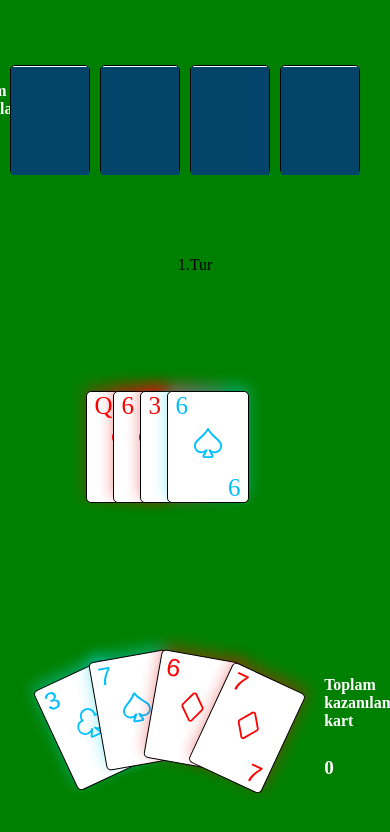
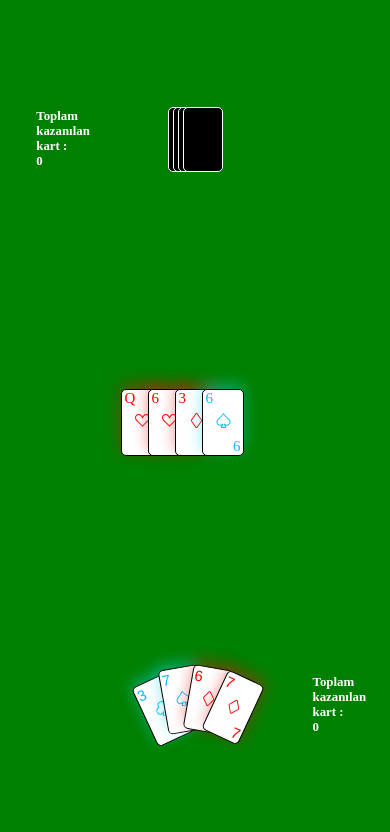
Before and after one commit to EmrullahUcel/card-Game, a React (Vite) app: page / in a window 390 px wide. Shown: the top 832 px of the page. Built offline with nearby package versions, Linux system fonts and the light colour scheme.

Commit message:
added player 2 bot and responsive desing

```diff
--- a/src/App.jsx
+++ b/src/App.jsx
@@ -4,7 +4,9 @@ import Board from "./components/Board";
 import React, { useState, useEffect } from "react";
 import shuffledCards from "./components/Cards/ShuffledCards";
 import "./style/App.css";
-const startDeck = [...shuffledCards];
+import "./style/phone.css";
+
+const startDeck = [...shuffledCards]; // başlangıç destesini burda tutuyoruz
 
 function App() {
   const [deck, setDeck] = useState(shuffledCards); // Karıştırılmış desteyi tutan state
@@ -63,13 +65,6 @@ function App() {
       window.location.reload();
     }
   };
-  useEffect(() => {
-    isOver();
-    lastCard();
-    if (randomplayer1Hand.length < 1 && randomplayer2Hand.length < 1) {
-      randomCards(); // Oyuncuların elinde kart kalmadığında kartları tekrar dağıtır
-    }
-  }, [turn]);
 
   const lastCard = () => {
     // bu if bloğunda kazanma koşullarını belirliyoruz
@@ -132,7 +127,7 @@ function App() {
         );
         setTakeCard(findCard);
         setTurn(true);
-      }, 500);
+      }, 350);
     } else {
       setTimeout(() => {
         const randomCardIndex = Math.floor(
@@ -148,11 +143,25 @@ function App() {
         );
         setTakeCard(randomPlayCard);
         setTurn(true);
-      }, 500);
+      }, 350);
     }
   };
+  useEffect(() => {}, [turn]);
 
   useEffect(() => {
+    console.log(
+      `"player 1 in kazandıkları :",${player1winCards.length},
+      "player 2 in kazandıkları :",${player2winCards.length},
+      "yerdeki kartlar :",${boardHand.length},
+      "player 1 in eli :",${randomplayer1Hand.length},
+      "player 2 nin eli :",${randomplayer2Hand.length},
+      "destedeki kartlar :",${deck.length}`
+    );
+    isOver();
+    lastCard();
+    if (randomplayer1Hand.length < 1 && randomplayer2Hand.length < 1) {
+      randomCards(); // Oyuncuların elinde kart kalmadığında kartları tekrar dağıtır
+    }
     if (!turn) {
       player2CardHandle();
     }
@@ -166,7 +175,7 @@ function App() {
         turn={turn}
         player2winCards={player2winCards}
       />
-      <p>{count}.Tur</p>
+
       {/* <button onClick={restartGame}>Baştan Başla</button> */}
       <Board
         boardHand={boardHand}
--- a/src/components/Board.jsx
+++ b/src/components/Board.jsx
@@ -1,12 +1,10 @@
 const Board = ({ boardHand }) => {
-  console.log(boardHand); // card nesnelerini konsola yazdır
   return (
     <div className="Board">
       {boardHand.map((card) => {
         const cardClassName = `cards ${card.color.toLowerCase()}Shadow`;
         return (
           <div
-            id="flipcard"
             style={{ color: card.color }}
             key={card.title}
             className={cardClassName}
--- a/src/components/Player1Board.jsx
+++ b/src/components/Player1Board.jsx
@@ -13,7 +13,7 @@ const Player1Board = ({
   };
   return (
     <div className="Player1Board">
-      <div className="playersWinBoard">
+      <div className="player1WinBoard">
         {player1winCards.map((card) => {
           return (
             <div style={{ color: card.color }} key={card.id} className="cards">
@@ -47,8 +47,11 @@ const Player1Board = ({
         })}
       </div>
       <div className="score-Board">
-        <h5>Toplam kazanılan kart</h5>
-        <p>{player1winCards.length}</p>
+        <h6>
+          Toplam kazanılan kart :
+          <br />
+          {player1winCards.length}
+        </h6>
       </div>
     </div>
   );
--- a/src/components/Player2Board.jsx
+++ b/src/components/Player2Board.jsx
@@ -2,7 +2,6 @@ import "../style/player2.css";
 
 const Player2Board = ({
   randomplayer2Hand,
-  turn,
   player2winCards,
   onCardSelected,
 }) => {
@@ -23,36 +22,32 @@ const Player2Board = ({
 
   return (
     <div className="Player2Board">
-      <div className="score-Board">
-        <h5>Toplam kazanılan kart</h5>
+      <div className="player2-score-Board">
+        <h6>
+          Toplam kazanılan kart :
+          <br />
           {player2winCards.length}
+        </h6>
       </div>
-      <div className="player2Hand">
+      <div className="player2Hand back">
         {randomplayer2Hand.map((card) => {
           return (
             <button
               style={{ color: card.color }}
               key={card.id}
               className="cards"
-              onClick={() => handleCardSelected(card)}
-              disabled={turn ? true : false}
             >
-              <div className="content">
-                <div className="card-front">
               <span className="card-title-top">{card.value}</span>
               <span className="card-icon">
                 <div>{card.icon}</div>
               </span>
               <span className="card-title-bottom">{card.value}</span>
-                </div>
-                <div className="card-back"></div>
-              </div>
             </button>
           );
         })}
       </div>
       {
-        <div className="playersWinBoard">
+        <div className="playersWinBoard player2winBoard">
           {player2winCards.map((card) => {
             return (
               <div
--- a/src/style/App.css
+++ b/src/style/App.css
@@ -22,7 +22,6 @@ body {
   justify-content: center;
   align-items: center;
   height: 38vh;
-  margin-left: -120px;
 }
 
 .cards:hover {
@@ -90,26 +89,22 @@ body {
 .playersWinBoard .cards {
   position: absolute;
 }
-.playersWinBoard .cards:first-child {
-  z-index: 1000;
-  background-color: aliceblue;
-  color: wheat;
+
+.Board .cards:nth-child(n + 4) {
+  margin-left: -45px;
+  z-index: 4;
+}
+.Board .cards:nth-child(3) {
+  margin-left: -45px;
+  z-index: 3;
+}
+.Board .cards:nth-child(2) {
+  margin-left: -45px;
+  z-index: 2;
 }
 .Board .cards:nth-child(1) {
-  margin-right: -60px;
+  margin-left: -45px;
   z-index: 1;
-}
-.Board .cards:nth-child(2) {
-  margin-right: -60px;
-  z-index: 2;
-}
-.Board .cards:nth-child(3) {
-  margin-right: -60px;
-  z-index: 3;
-}
-.Board .cards:nth-child(n + 4) {
-  margin-right: -60px;
-  z-index: 4;
 }
 .score-Board {
   width: 50px;
@@ -117,3 +112,9 @@ body {
   font-weight: bold;
   color: white;
 }
+.player2-score-Board {
+  width: 50px;
+  font-size: larger;
+  font-weight: bold;
+  color: white;
+}
--- a/src/style/phone.css
+++ b/src/style/phone.css
@@ -0,0 +1,159 @@
+@media screen and (max-width: 650px) {
+  .cards {
+    width: 50px;
+    height: 80px;
+    border: 0.5px solid black;
+    border-radius: 5px;
+    margin: 5px;
+    color: red;
+    background-color: rgb(255, 255, 255);
+    cursor: pointer;
+    display: flex;
+    flex-direction: column;
+    justify-content: space-between;
+    align-items: center;
+    position: relative;
+  }
+  .cards .card-title-top {
+    margin-left: 10px;
+    width: 50px;
+    display: flex;
+    justify-content: flex-start;
+    font-size: 15px;
+  }
+  .cards .card-title-bottom {
+    width: 50px;
+    display: flex;
+    justify-content: flex-end;
+    font-size: 15px;
+    margin-right: 10px;
+  }
+  .cards .card-icon {
+    font-size: 20px;
+  }
+  .Board .cards:nth-child(n + 4) {
+    margin-left: -30px;
+    z-index: 4;
+  }
+  .Board .cards:nth-child(3) {
+    margin-left: -30px;
+    z-index: 3;
+  }
+  .Board .cards:nth-child(2) {
+    margin-left: -30px;
+    z-index: 2;
+  }
+  .Board .cards:nth-child(1) {
+    margin-left: -0px;
+    z-index: 1;
+  }
+  .player1Hand .cards:nth-child(-n + 1) {
+    transform: rotate(-25deg);
+    margin-right: -35px;
+    margin-top: 15px;
+    z-index: 1;
+  }
+  .player1Hand .cards:nth-child(2) {
+    transform: rotate(-10deg);
+    margin-top: 5px;
+    z-index: 2;
+  }
+  .player1Hand .cards:nth-child(3) {
+    transform: rotate(10deg);
+    margin-top: 5px;
+    margin-left: -30px;
+    z-index: 3;
+  }
+  .player2Hand {
+    margin-left: 40px;
+  }
+  .player2Hand .cards {
+    margin-left: -40px;
+    border: 1px solid white;
+  }
+}
+@media screen and (max-width: 500px) {
+  .cards {
+    width: 40px;
+    height: 65px;
+    border: 0.5px solid black;
+    border-radius: 5px;
+    margin: 5px;
+    color: red;
+    background-color: rgb(255, 255, 255);
+    cursor: pointer;
+    display: flex;
+    flex-direction: column;
+    justify-content: space-between;
+    align-items: center;
+    position: relative;
+  }
+  .cards .card-title-top {
+    margin-left: 15px;
+    width: 50px;
+    display: flex;
+    justify-content: flex-start;
+    font-size: 15px;
+  }
+  .cards .card-title-bottom {
+    width: 50px;
+    display: flex;
+    justify-content: flex-end;
+    font-size: 15px;
+    margin-right: 15px;
+  }
+  .cards .card-icon {
+    font-size: 15px;
+  }
+  .Board .cards:nth-child(n + 4) {
+    margin-left: -20px;
+    z-index: 4;
+  }
+  .Board .cards:nth-child(3) {
+    margin-left: -20px;
+    z-index: 3;
+  }
+  .Board .cards:nth-child(2) {
+    margin-left: -20px;
+    z-index: 2;
+  }
+  .Board .cards:nth-child(1) {
+    margin-left: -20px;
+    z-index: 1;
+  }
+  .playersWinBoard .cards {
+    margin-left: -20px;
+  }
+  .player2winBoard {
+    margin-right: -45px;
+  }
+  .player1Hand .cards:nth-child(-n + 1) {
+    transform: rotate(-25deg);
+    margin-right: -25px;
+    margin-top: 15px;
+    z-index: 1;
+  }
+  .player1Hand .cards:nth-child(2) {
+    transform: rotate(-10deg);
+    margin-top: 5px;
+    z-index: 2;
+  }
+  .player1Hand .cards:nth-child(3) {
+    transform: rotate(10deg);
+    margin-top: 5px;
+    margin-left: -20px;
+    z-index: 3;
+  }
+  .player1Hand .cards:nth-child(4) {
+    transform: rotate(25deg);
+    margin-top: 13px;
+    margin-left: -20px;
+    z-index: 4;
+  }
+  .player1Hand {
+    margin-left: 55px;
+  }
+  .player1WinBoard .cards {
+    margin-left: -5px;
+  }
+}
--- a/src/style/player1.css
+++ b/src/style/player1.css
@@ -31,3 +31,6 @@
   margin-left: -30px;
   z-index: 4;
 }
+.player1WinBoard .cards {
+  position: absolute;
+}
--- a/src/style/player2.css
+++ b/src/style/player2.css
@@ -10,7 +10,7 @@
   display: flex;
 }
 
-.player2Hand .cards {
+/* .player2Hand .cards {
   perspective: 500px;
 }
 .player2Hand .cards .content {
@@ -35,4 +35,19 @@
   background: #03446a;
   color: white;
   transform: rotateY(180deg);
+} */
+.player2Hand {
+  margin-left: 60px;
 }
+.player2Hand .cards {
+  margin-left: -60px;
+  border: 1px solid white;
+}
+.player2Hand .cards {
+  background-color: black;
+}
+.player2Hand .card-title-bottom,
+.player2Hand .card-title-top,
+.player2Hand .card-icon {
+  color: black;
+}
```
Also changed, not shown: src/style/pc_img.webp (added). Lines whose indentation alone changed are shown as unchanged.
